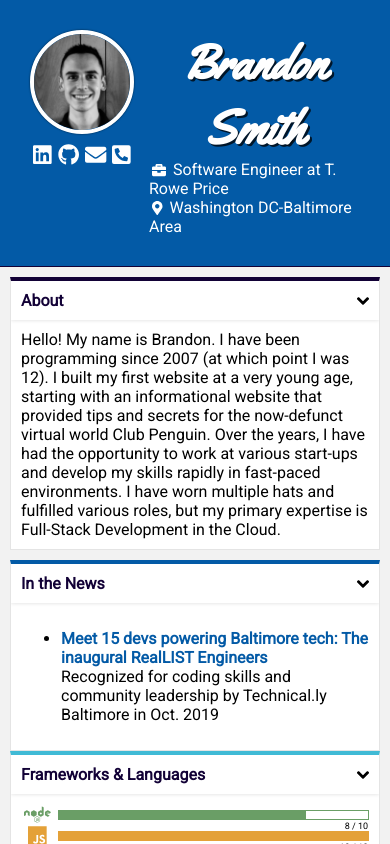
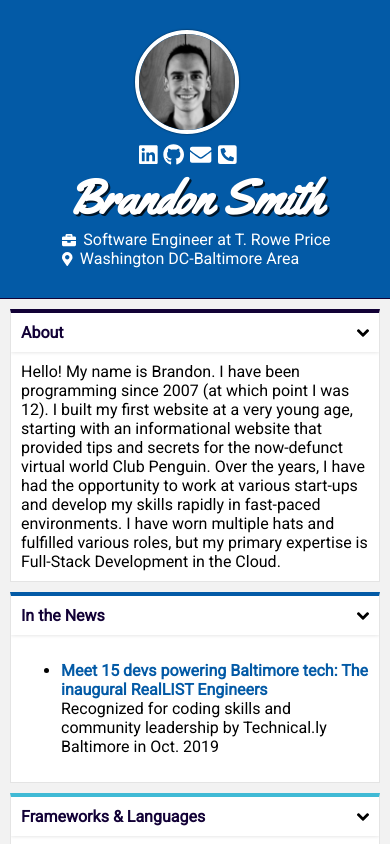
Before and after one commit to brandontksmith/brandontksmith.com, a React (Create React App) app: page / in a window 390 px wide. Shown: the top 844 px of the page. Built offline with nearby package versions, Linux system fonts and the light colour scheme.

Commit message:
Mobile Adjustments

```diff
--- a/src/components/Grid.css
+++ b/src/components/Grid.css
@@ -20,6 +20,11 @@
 
   .col {
     padding: 0;
+    margin-bottom: 10px;
+  }
+
+  .col:last-of-type {
+    margin-bottom: 0;
   }
 }
 
--- a/src/components/ProfileCard.css
+++ b/src/components/ProfileCard.css
@@ -44,3 +44,11 @@ h1 {
   text-align: left;
   color: #FFFFFF;
 }
+
+@media screen and (max-width: 420px) {
+  .profile-card {
+    flex-direction: column;
+    justify-content: center;
+    align-items: center;
+  }
+}
```
